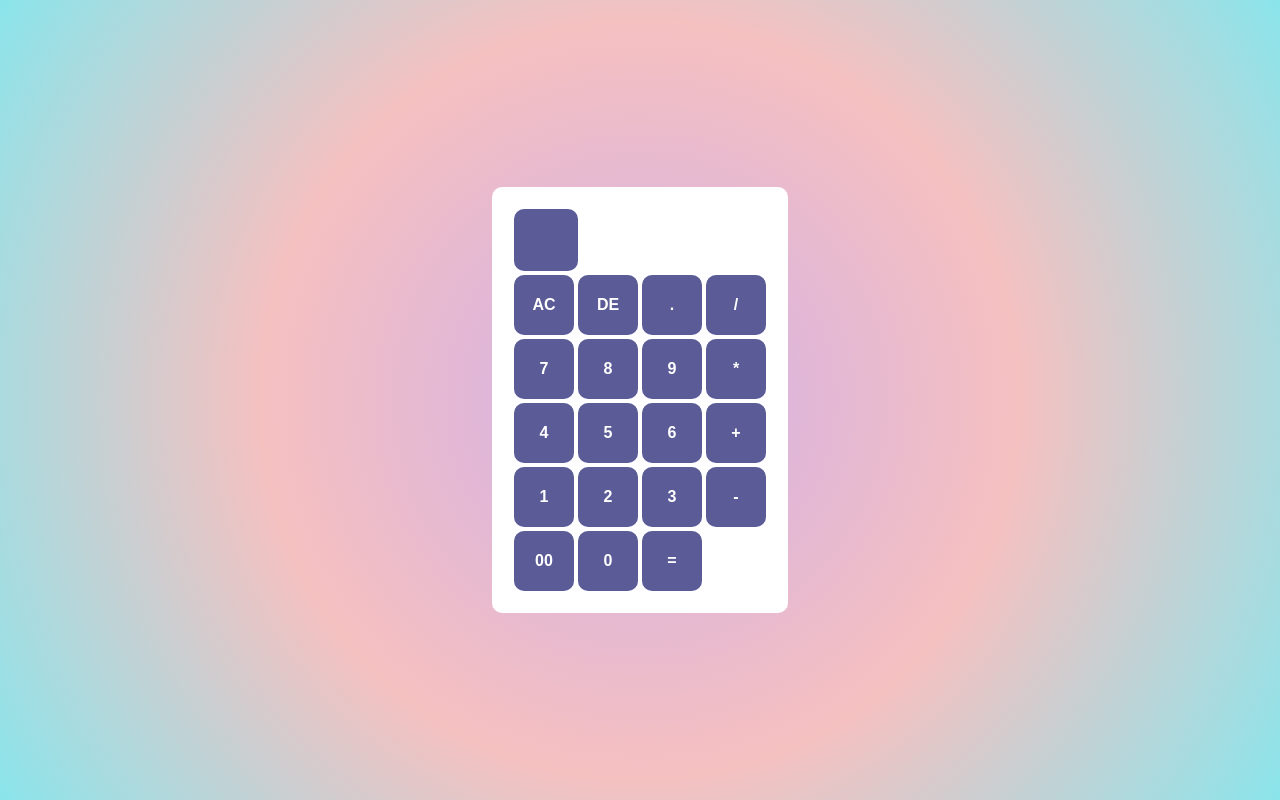
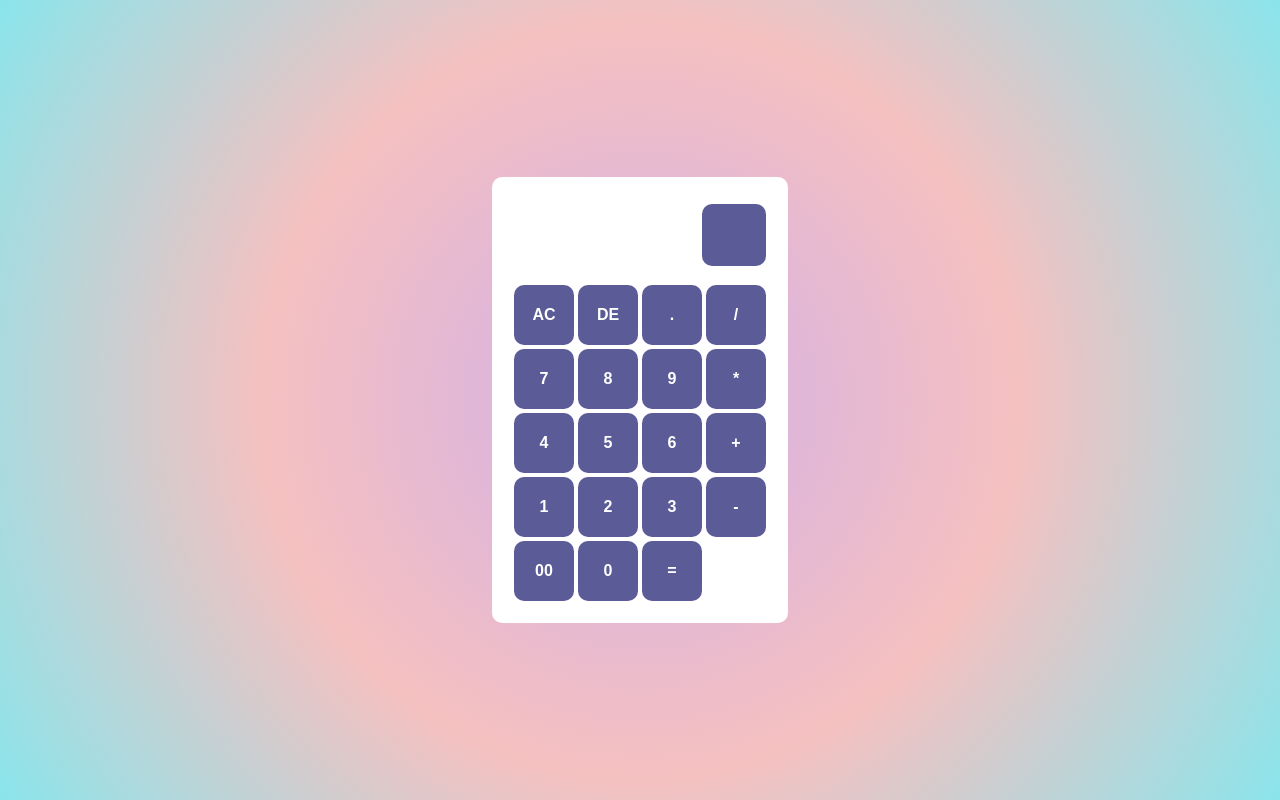
Before and after one commit to sahil0286/calculator, a React (Create React App) app: page / in a window 1280 px wide. Built offline with nearby package versions, Linux system fonts and the light colour scheme.

Commit message:
add form and display

```diff
--- a/src/App.css
+++ b/src/App.css
@@ -36,3 +36,9 @@ form input {
 form input[type="button"]:hover {
     background-color: rgb(137, 22, 245);
 }
+
+form .display {
+    display: flex;
+    justify-content: flex-end;
+    margin: 5px 0px 15px 0px;
+}
```
